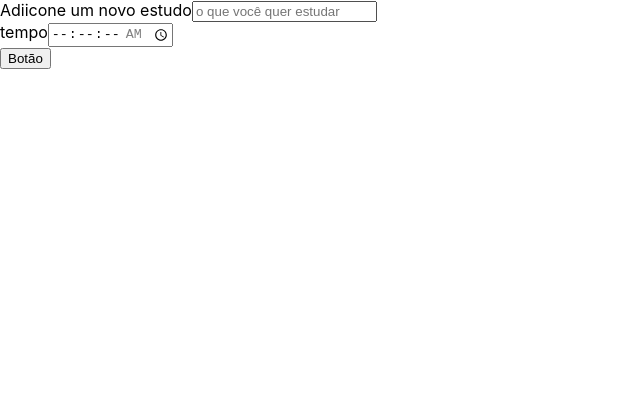
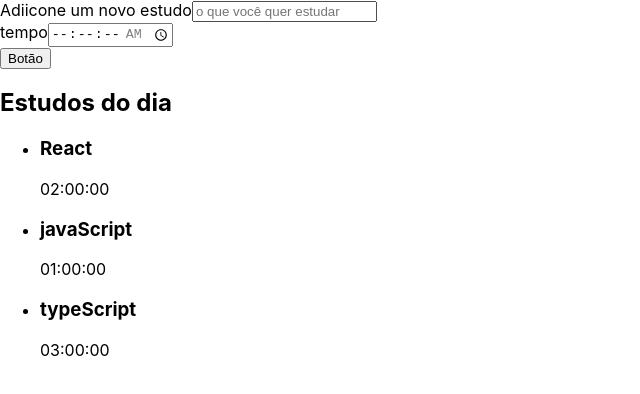
Before and after one commit to fabioMacieira16/FundamentosReactAlura, a React (Create React App) app in the folder alura-studies/: page / in a window 1280 px wide. Shown: the top 394 px of the page, without its empty margins (0-640 px from the left). Built offline with nearby package versions, Linux system fonts and the light colour scheme.

Commit message:
refacture: rename components and create component list

```diff
--- a/alura-studies/src/App.tsx
+++ b/alura-studies/src/App.tsx
@@ -1,9 +1,11 @@
-import Formulario from './components/Formulario';
+import Form from './components/Form';
+import List from './components/List';
 
 function App() {
   return (
     <div className="App">
-      <Formulario />
+      <Form />
+      <List />
     </div>
   );
 }
--- a/alura-studies/src/components/Button/index.tsx
+++ b/alura-studies/src/components/Button/index.tsx
@@ -1,6 +1,6 @@
 import React from "react";
 
-class Botao extends React.Component {
+class Button extends React.Component {
     render(){
         return(
             <button> Botão</button>
@@ -8,4 +8,4 @@
     }
 }
 
-export default Botao;
+export default Button;
--- a/alura-studies/src/components/Formulario/index.tsx
+++ b/alura-studies/src/components/Form/index.tsx
@@ -1,7 +1,7 @@
 import React from "react";
-import Botao from "../Button";
+import Button from "../Button";
 
-class Formulario extends React.Component {
+class Form extends React.Component {
     render() {
         return (
             <form>
@@ -31,11 +31,11 @@
                     />
                 </div>
                 <div>
-                    <Botao></Botao>
+                    <Button></Button>
                 </div>
             </form>
         )
     }
 }
 
-export default Formulario;
+export default Form;
--- /dev/null
+++ b/alura-studies/src/components/List/index.tsx
@@ -0,0 +1,32 @@
+import React from "react";
+
+function List() {
+
+    const tasks = [{
+        task: "React",
+        time: "02:00:00",
+    }, {
+        task: "javaScript",
+        time: "01:00:00",
+    },
+    {
+        task: "typeScript",
+        time: "03:00:00",
+    }]
+
+    return (
+        <aside>
+            <h2>Estudos do dia</h2>
+            <ul>
+                {tasks.map((item, index) => (
+                    <li>
+                        <h3>{item.task}</h3>
+                        <span>{item.time}</span>
+                    </li>
+                ))}
+            </ul>
+        </aside>
+    )
+}
+
+export default List;
```
